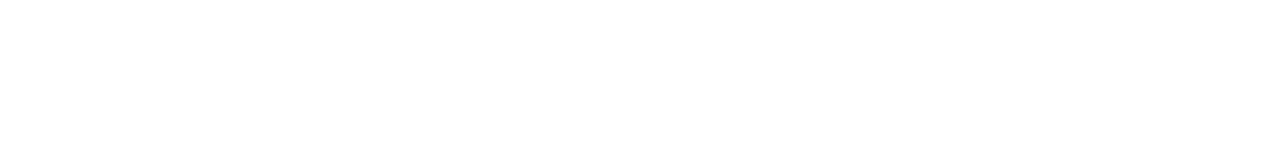
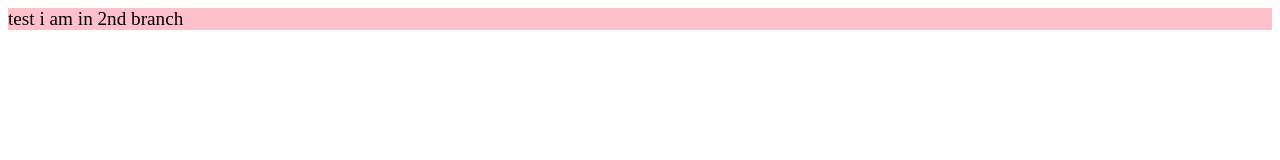
Before and after one commit to MTahir001/DummyPro, a plain HTML site: page index.html in a window 1280 px wide. Drawn offline with Linux system fonts and the light colour scheme.

Commit message:
2nd branch code

```diff
--- a/index.html
+++ b/index.html
@@ -7,5 +7,7 @@
     <script src="script.js" defer></script>
     <title></title>
   </head>
-  <body></body>
+  <body>
+    <div>test i am in 2nd branch</div>
+  </body>
 </html>
--- a/style.css
+++ b/style.css
@@ -0,0 +1,4 @@
+div {
+  font-size: larger;
+  background: pink;
+}
```
